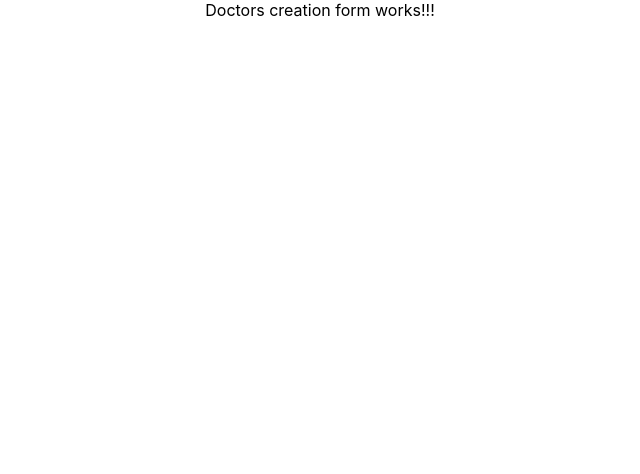
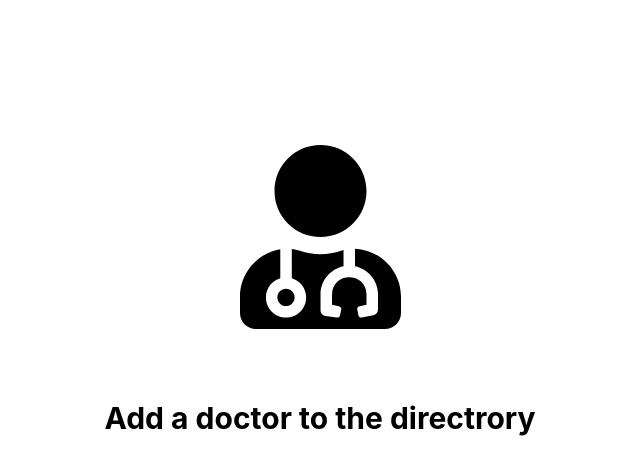
Before and after one commit to TluwaniMS/react-hook-form-test, a React (Create React App) app: page /doctor-creation-form in a window 1280 px wide. Shown: the top 474 px of the page, without its empty margins (320-960 px from the left). Built offline with nearby package versions, Linux system fonts and the light colour scheme.

Commit message:
adding-initial-view-elements-on-doctors-view

```diff
--- a/src/components/doctor-creation-form/DoctorCreationForm.css
+++ b/src/components/doctor-creation-form/DoctorCreationForm.css
@@ -0,0 +1,15 @@
+.main-doctor-creation-form-container {
+  display: flex;
+  flex-direction: column;
+  margin: 10%;
+}
+
+.doctors-view-icon {
+  font-size: 184px;
+}
+
+.doctors-view-text {
+  margin: 50px;
+  font-size: 30px;
+  font-weight: bold;
+}
--- a/src/components/doctor-creation-form/DoctorCreationForm.js
+++ b/src/components/doctor-creation-form/DoctorCreationForm.js
@@ -1,8 +1,19 @@
 import React from "react";
 import ResponseHandler from "../response-handler/ResponseHandler";
+import { FontAwesomeIcon } from "@fortawesome/react-fontawesome";
+import { faUserMd } from "@fortawesome/free-solid-svg-icons";
+import "./DoctorCreationForm.css";
 
 const DoctorCreationForm = () => {
-  return <div>Doctors creation form works!!!</div>;
+  return (
+    <div className="main-doctor-creation-form-container">
+      <div className="doctors-view-icon">
+        <FontAwesomeIcon icon={faUserMd} />
+      </div>
+      <div className="doctors-view-text">Add a doctor to the directrory</div>
+      <div className="doctor-creation-form-container"></div>
+    </div>
+  );
 };
 
 export default DoctorCreationForm;
```
